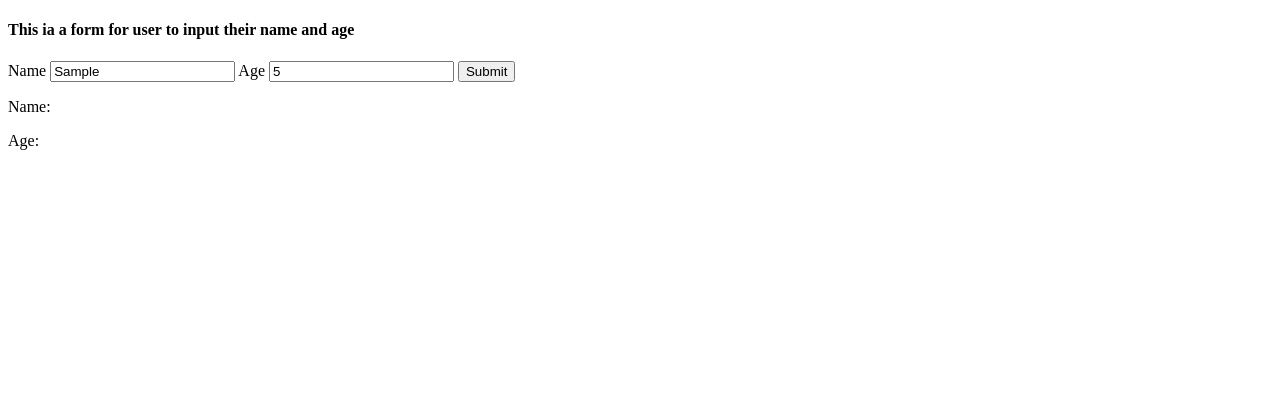
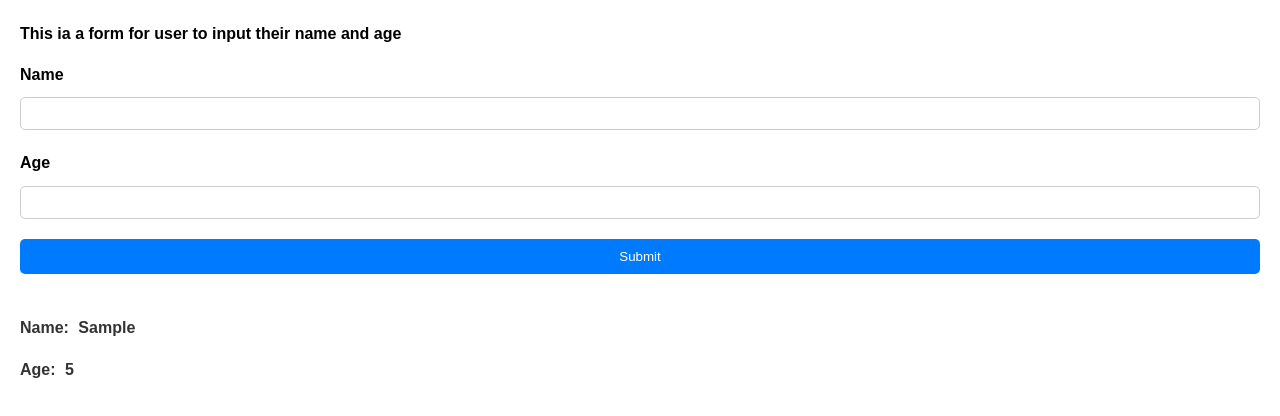
Before and after one commit to GicheruBenjamin/Form-Validate, a plain HTML site: page index.html in a window 1280 px wide. Both pictures are taken after typing "Sample", "5" into the empty fields and a click on the button "Submit". Drawn offline with Linux system fonts and the light colour scheme.

Commit message:
feature: Made changes to html on styles and js on handling inputs and the form

```diff
--- a/index.html
+++ b/index.html
@@ -3,8 +3,79 @@
 <head>
     <meta charset="UTF-8">
     <meta name="viewport" content="width=device-width, initial-scale=1.0">
-    <script defer src="script.js"></script>
+    <script defer src="./script.js"></script>
     <title>Document</title>
+    <style>
+                /* Basic styling for the form and results */
+        body {
+            font-family: Arial, sans-serif;
+            margin: 20px;
+            line-height: 1.6;
+        }
+
+        h4 {
+            margin-bottom: 15px;
+        }
+
+        form {
+            display: flex;
+            flex-direction: column;
+            gap: 10px;
+        }
+
+        label {
+            font-weight: bold;
+        }
+
+        input {
+            padding: 8px;
+            border: 1px solid #ccc;
+            border-radius: 5px;
+            margin-bottom: 10px;
+        }
+
+        button {
+            padding: 10px;
+            background-color: #007BFF;
+            color: #fff;
+            border: none;
+            border-radius: 5px;
+            cursor: pointer;
+        }
+
+        button:hover {
+            background-color: #0056b3;
+        }
+
+        /* Styling for the result display */
+        .result {
+            margin-top: 15px;
+        }
+
+        .result p {
+            font-size: 16px;
+            font-weight: bold;
+            color: #333;
+        }
+
+        /* Adding animations to the results */
+        .result span {
+            display: inline-block;
+            margin-left: 5px;
+            transition: opacity 0.3s ease-in-out;
+        }
+
+        .result span.updated {
+            opacity: 0;
+            animation: fadeIn 0.5s forwards;
+        }
+
+        @keyframes fadeIn {
+            from { opacity: 0; }
+            to { opacity: 1; }
+        }
+
+    </style>
 </head>
 <body>
     <main>
--- a/script.js
+++ b/script.js
@@ -1,28 +1,66 @@
-
-//Get the body and main
+// Get the body and main elements
 const body = document.body;
 const main = document.querySelector('main');
 
-//Get the children in the main
+// Get the children in the main
 const form = main.querySelector('form');
-const nameLabel = main.querySelector('.nameLabel');
 const nameInput = main.querySelector('.name');
-const ageLabel = main.querySelector('.ageLabel');
 const ageInput = main.querySelector('.age');
 const nameResult = main.querySelector('.nameResult');
 const ageResult = main.querySelector('.ageResult');
 
-//Get the submit button
-const submitBtn = main.querySelector('button');
-//Get the form data
-const formData = {
-    name: nameInput.value,
-    age: ageInput.value
-};
+// Debounce function for real-time input display
+function debounce(func, delay) {
+    let timer;
+    return function (...args) {
+        clearTimeout(timer);
+        timer = setTimeout(() => func.apply(this, args), delay);
+    };
+}
 
-//Add event listener to FORM on submit
+// Update result function with animation
+function updateResult(element, value) {
+    element.textContent = value;
+    element.classList.add('updated');
+    setTimeout(() => element.classList.remove('updated'), 500);
+}
+
+// Add real-time updates for inputs
+nameInput.addEventListener('input', debounce(() => {
+    updateResult(nameResult, nameInput.value || 'Name will appear here');
+}, 300));
+
+ageInput.addEventListener('input', debounce(() => {
+    updateResult(ageResult, ageInput.value || 'Age will appear here');
+}, 300));
+
+// Add event listener to form on submit
 form.addEventListener('submit', (e) => {
     e.preventDefault();
-    nameResult.textContent = formData.name;
-    ageResult.textContent = formData.age;
+
+    const name = nameInput.value.trim();
+    const age = ageInput.value.trim();
+
+    // Basic client-side validation
+    if (!name) {
+        alert('Please enter a name');
+        return;
+    }
+    if (!age || isNaN(age) || age <= 0) {
+        alert('Please enter a valid age');
+        return;
+    }
+
+    // Update the results and reset form
+    updateResult(nameResult, name);
+    updateResult(ageResult, age);
+    form.reset();
 });
+
+// Add focus shift on Enter key for name input
+nameInput.addEventListener('keypress', (e) => {
+    if (e.key === 'Enter') {
+        e.preventDefault();
+        ageInput.focus();
+    }
+});
```
